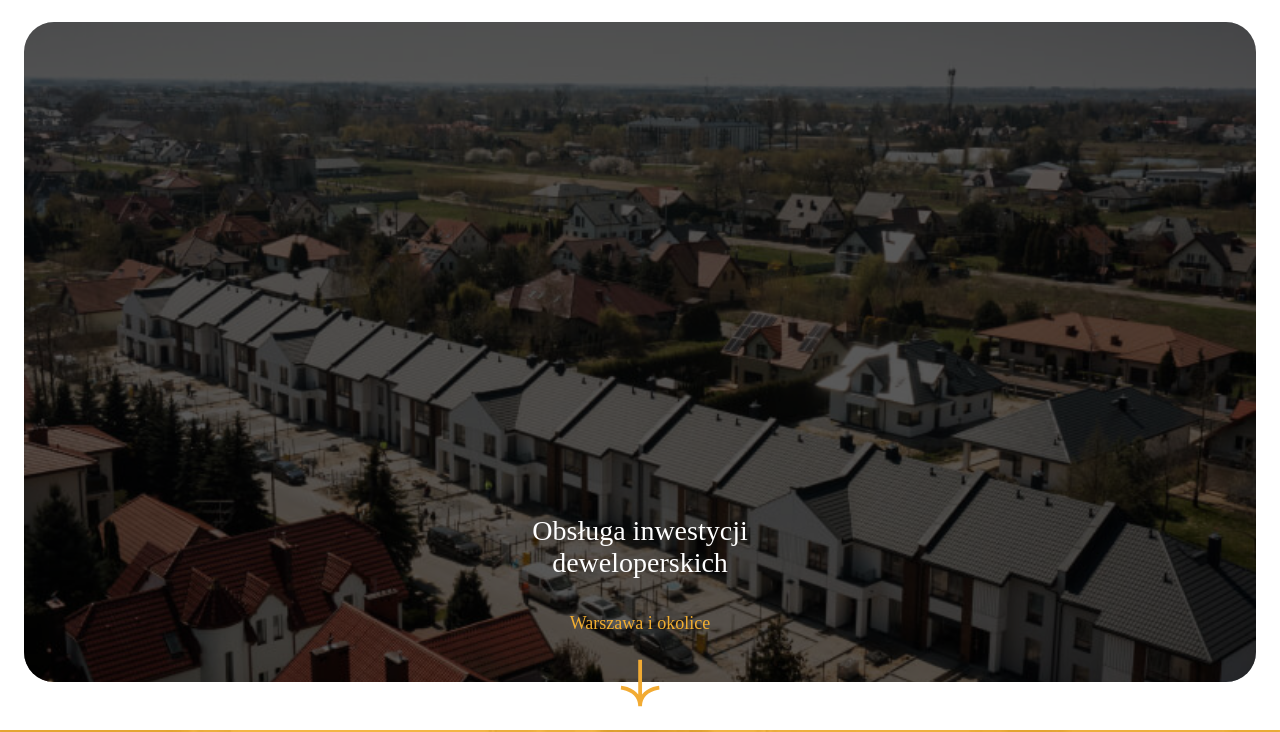
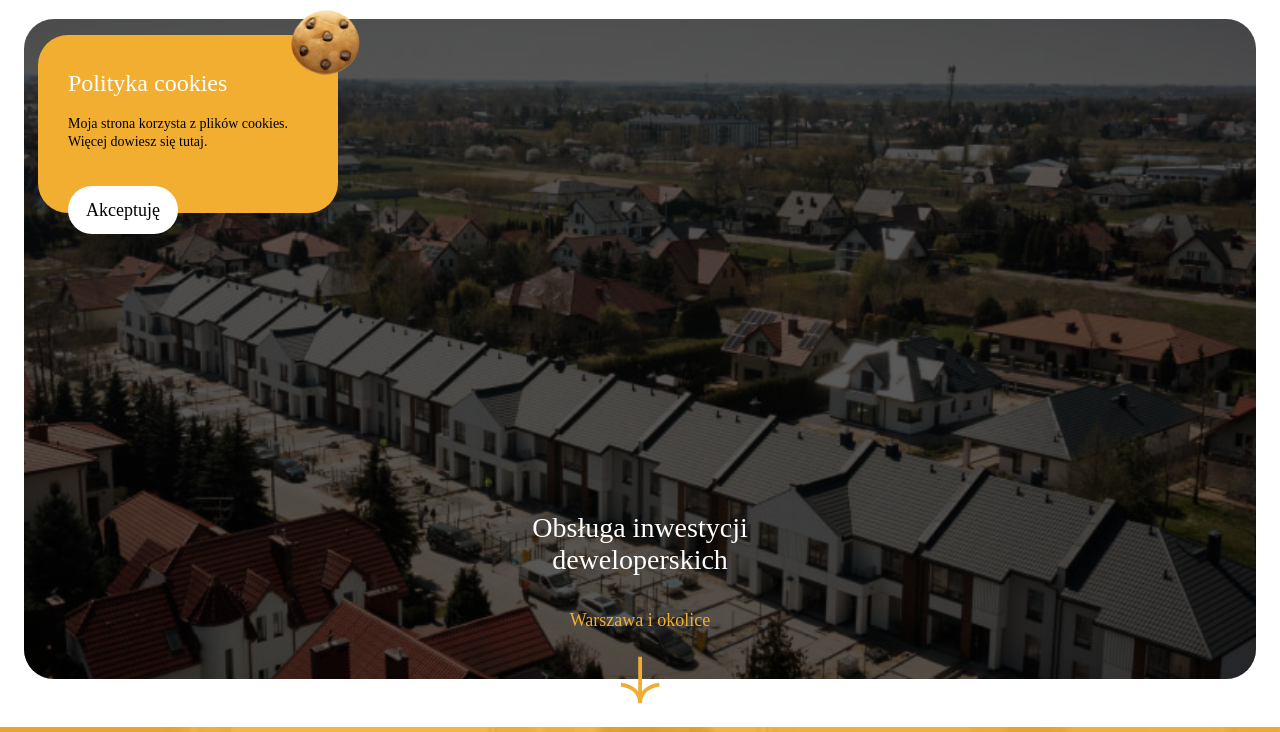
Before and after one commit to kamilweb/istnestudio, a website built with Parcel: page index.html in a window 1280 px wide. Shown: the part 68-800 px from the top of the page. Built offline with nearby package versions, Linux system fonts and the light colour scheme; a web font is replaced by a local one.

Commit message:
add cookies

```diff
--- a/css/email.scss
+++ b/css/email.scss
@@ -37,8 +37,8 @@
     width: 22px;
     height: 20px;
     font-size: 14px;
-    font-family: 'OpenSauceSansSemiBold', serif;
-    font-weight: 600;
+    //font-family: 'OpenSauceSansSemiBold', serif;
+    //font-weight: 600;
     line-height: 17px;
     background-color: #f00;
     color: #fff;
--- a/css/hero.scss
+++ b/css/hero.scss
@@ -1,6 +1,6 @@
 .hero {
   height: calc(100vh - 140px);
-  padding: 25px 24px 48px;
+  padding: 22px 24px 48px;
   position: relative;
 
   .arrow {
--- a/css/main.scss
+++ b/css/main.scss
@@ -67,6 +67,53 @@ a {
   }
 }
 
+.cookie {
+  display: none;
+  z-index: 999;
+  position: fixed;
+  top: 103px;
+  left: 38px;
+  background-color: #F2AE30;
+  border-radius: 30px;
+  padding: 32px 24px 24px 30px;
+  box-sizing: border-box;
+  max-width: 300px;
+  min-height: 178px;
+
+  h4 {
+    font-size: 24px;
+    line-height: 32px;
+    max-width: 390px;
+    color: #fff;
+    margin-bottom: 16px;
+  }
+
+  p {
+    font-size: 14px;
+    line-height: 18px;
+    color: #000;
+  }
+
+  button {
+    position: absolute;
+    bottom: -21px;
+    left: 30px;
+    outline: none;
+    border: none;
+    font-family: inherit;
+    cursor: pointer;
+  }
+
+  img {
+    width: 73px;
+    height: 73px;
+    position: absolute;
+    top: -30px;
+    right: -24px;
+  }
+}
+
+
 @import './header.scss';
 @import './hero.scss';
 @import './family.scss';
--- a/index.html
+++ b/index.html
@@ -87,6 +87,12 @@
   <svg width="42" height="49" viewBox="0 0 42 49" fill="none" xmlns="http://www.w3.org/2000/svg" class="arrow">
     <path fill-rule="evenodd" clip-rule="evenodd" d="M23.1373 36.5546C24.4121 34.8993 25.9124 33.5035 27.5175 32.3425C32.0664 29.0526 37.4668 27.6245 41.0974 27.2995L41.454 31.2836C38.372 31.5594 33.7035 32.8051 29.8617 35.5837C26.0964 38.3069 23.1379 42.4742 23.1379 48.819H23.1378H19.1379H19.1378C19.1378 42.4742 16.1793 38.3069 12.4141 35.5837C8.57224 32.8051 3.90376 31.5594 0.821777 31.2836L1.17839 27.2995C4.80898 27.6245 10.2094 29.0526 14.7582 32.3425C16.3629 33.5031 17.8628 34.8985 19.1373 36.5532V0H23.1373V36.5546Z" fill="#F2AB33"/>
   </svg>
+  <div class="cookie" id="cookie_container">
+    <h4>Polityka cookies</h4>
+    <p>Moja strona korzysta z plików cookies. Więcej dowiesz się tutaj.</p>
+    <button class="button_primary" type="button" id="cookie_button">Akceptuję</button>
+    <img src="./img/common/cookie.png" alt="cookie"/>
+  </div>
 </section>
 <main>
 <section class="family">
@@ -145,11 +151,11 @@
   <section class="slider">
     slider
   </section>
-  <section class="email">
+  <div class="email">
       <h4>Zainteresowała Cię moja oferta?</h4>
       <a href="mailto:mariusz@istnestudio.pl" class="button_primary">Napisz!</a>
       <span>1</span>
-  </section>
+  </div>
   <section class="testimonials">
     <div>
       <div class="testimonials_bg">
--- a/js/main.js
+++ b/js/main.js
@@ -0,0 +1,12 @@
+(window.onload = function() {
+  const cookies = document.cookie;
+  const acceptedCookies = cookies.indexOf('accepted=1');
+  if(acceptedCookies < 0) {
+    const cookieContainer = document.getElementById('cookie_container');
+    cookieContainer.style.display = 'block';
+    document.getElementById('cookie_button').onclick = function(){
+      document.cookie = "accepted=1";
+      cookieContainer.style.display = 'none';
+    }
+  }
+})();
--- a/package.json
+++ b/package.json
@@ -6,8 +6,8 @@
   "license": "",
   "author": "Kamil Kalicki",
   "scripts": {
-    "build": "parcel build index.html polityka-prywatnosci.html",
-    "dev": "parcel polityka-prywatnosci.html --open",
+    "build": "parcel build index.html",
+    "dev": "parcel index.html --open",
     "start": "npm run build && npm run dev",
     "test": "echo \"Error: no test specified\" && exit 1"
   },
```
Also changed, not shown: img/common/cookie.png (added).
